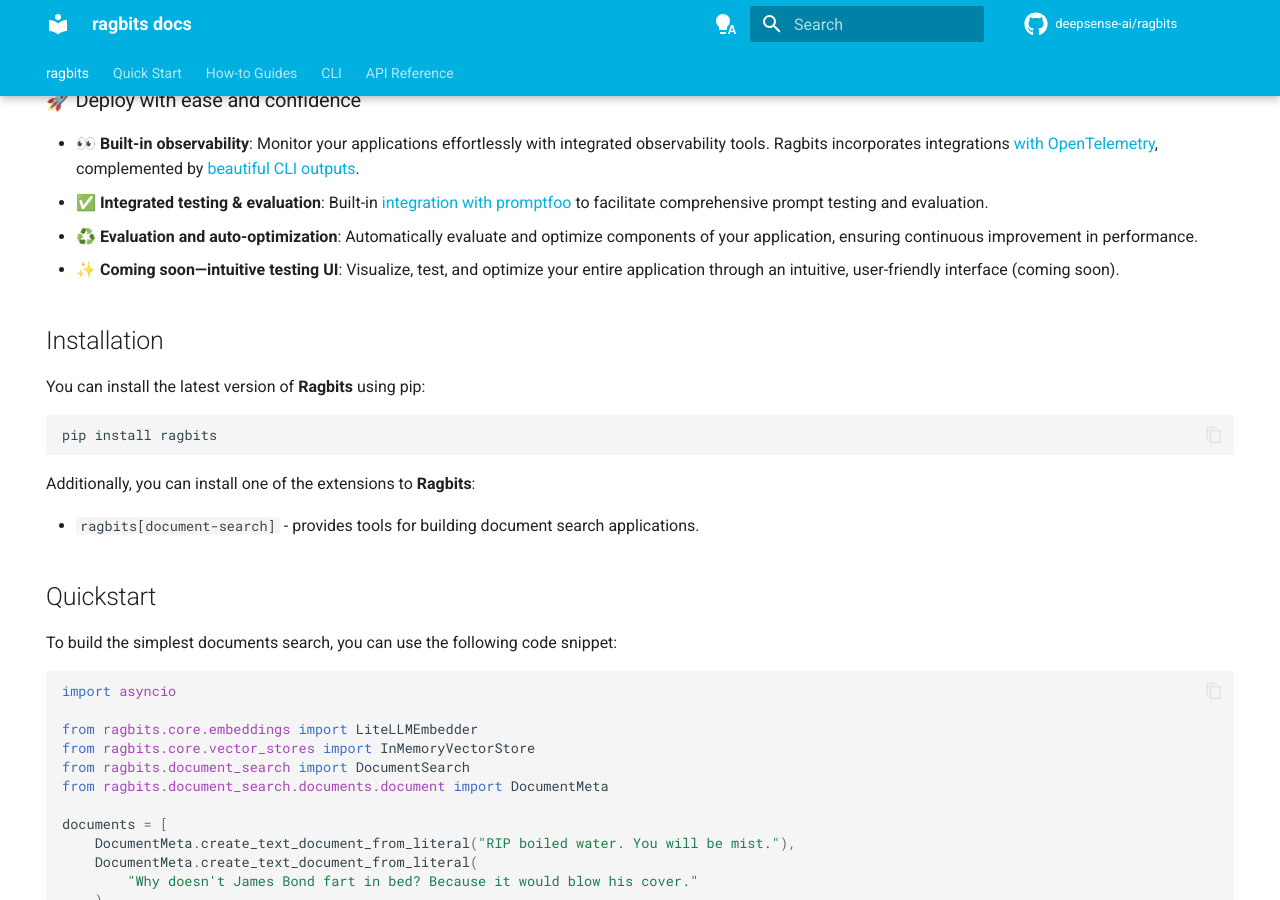
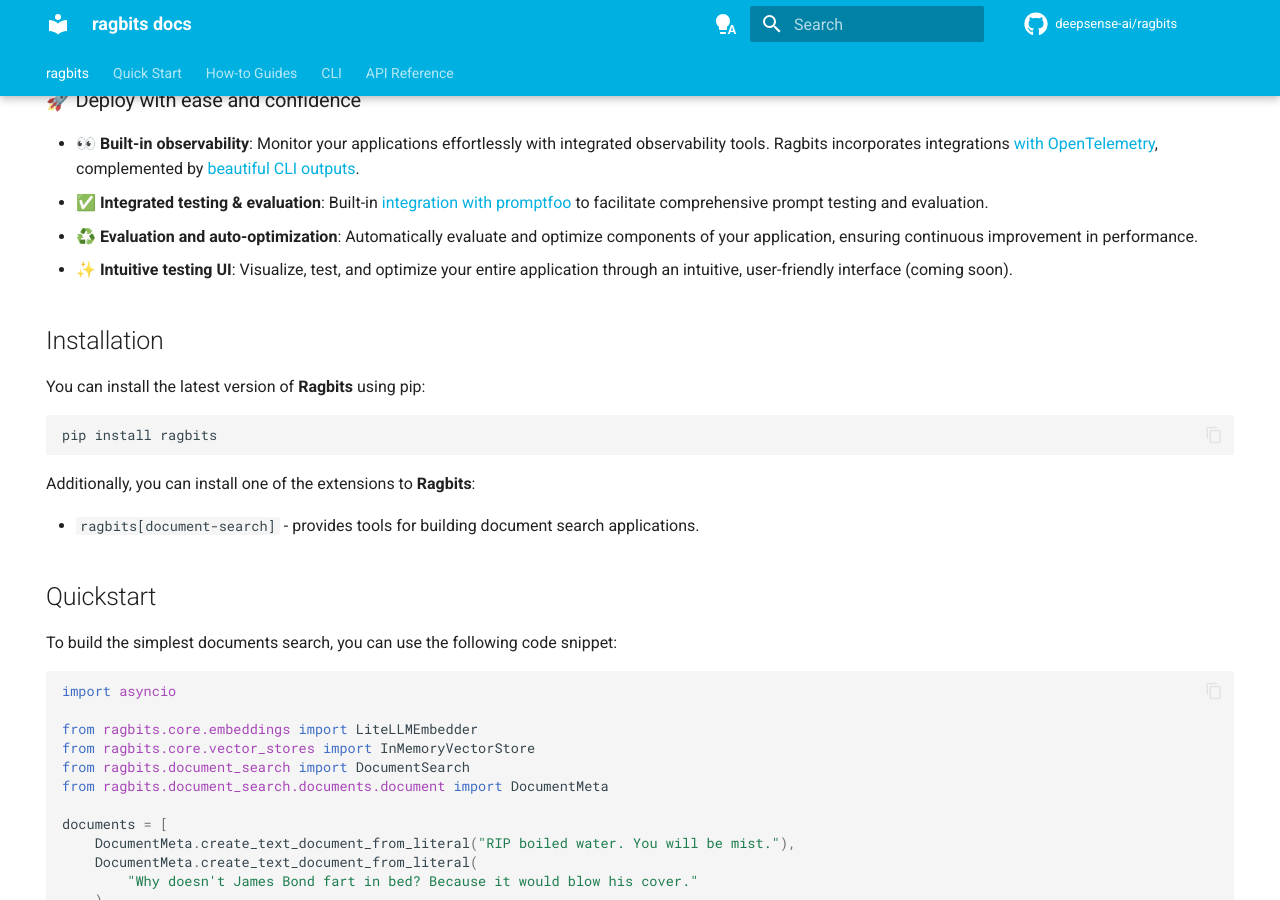
Before and after one commit to deepsense-ai/ragbits, an MkDocs documentation site: the page built from docs/index.md, in a window 1280 px wide and 900 px high, scrolled down 896 px. Built offline with MkDocs 1.6.1 and Material for MkDocs 9.7.7, drawn with Linux system fonts in a browser that asks for light colours; comment, search, counter and statistics services are not loaded.

Commit message:
Update docs/index.md
Co-authored-by: Ludwik Trammer <ludwik.trammer@deepsense.ai>

```diff
--- a/docs/index.md
+++ b/docs/index.md
@@ -59,7 +59,7 @@ hide:
 - 👀 **Built-in observability**: Monitor your applications effortlessly with integrated observability tools. Ragbits incorporates integrations [with OpenTelemetry](https://ragbits.deepsense.ai/how-to/core/use_tracing/#opentelemetry-trace-handler), complemented by [beautiful CLI outputs](https://ragbits.deepsense.ai/how-to/core/use_tracing/#opentelemetry-trace-handler).
 - ✅ **Integrated testing & evaluation**: Built-in [integration with promptfoo](https://ragbits.deepsense.ai/how-to/core/promptfoo/) to facilitate comprehensive prompt testing and evaluation.
 - ♻️ **Evaluation and auto-optimization**: Automatically evaluate and optimize components of your application, ensuring continuous improvement in performance.
-- ✨ **Coming soon—intuitive testing UI**: Visualize, test, and optimize your entire application through an intuitive, user-friendly interface (coming soon).
+- ✨ **Intuitive testing UI**: Visualize, test, and optimize your entire application through an intuitive, user-friendly interface (coming soon).
 
 ## Installation
 
```
